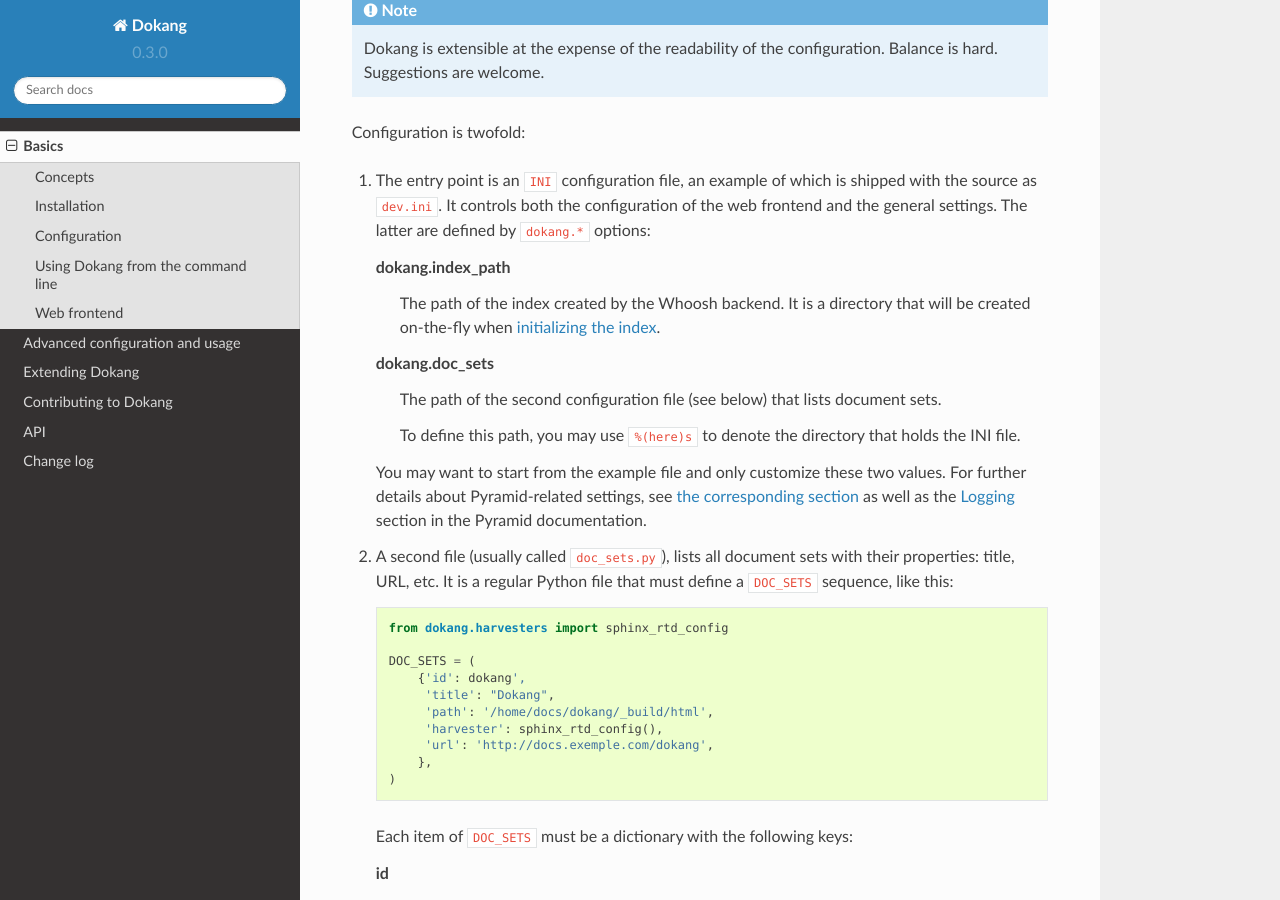
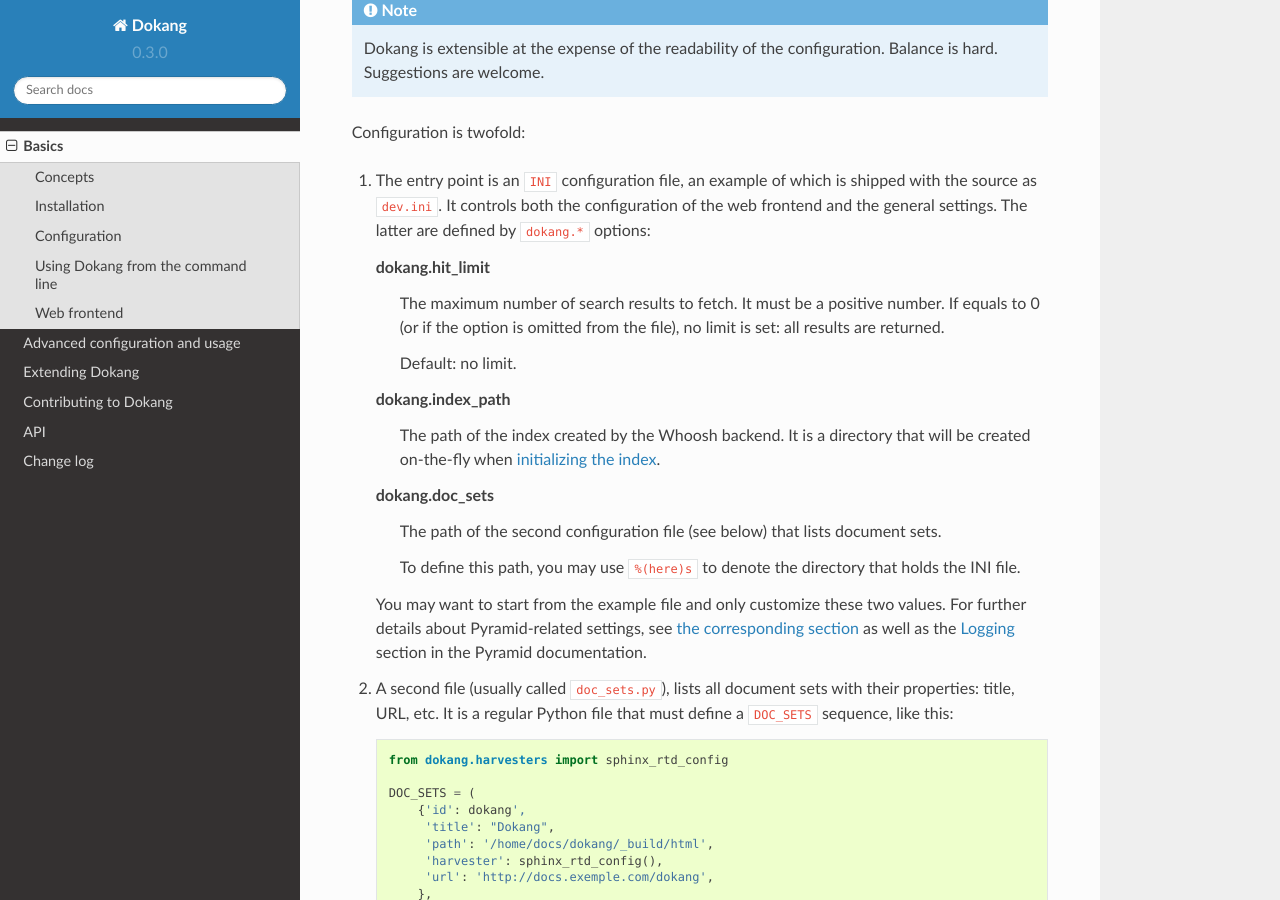
Before and after one commit to Polyconseil/dokang, a Sphinx documentation site: the page built from docs/basics.rst, in a window 1280 px wide and 900 px high, scrolled down 598 px. Built offline with Sphinx 7.4.7 and the Read the Docs theme 2.0.0, drawn with Linux system fonts in a browser that asks for light colours.

Commit message:
Add hit limit.

```diff
--- a/docs/basics.rst
+++ b/docs/basics.rst
@@ -41,6 +41,13 @@
    which is shipped with the source as ``dev.ini``. It controls both
    the configuration of the web frontend and the general settings. The
    latter are defined by ``dokang.*`` options:
+
+   dokang.hit_limit
+       The maximum number of search results to fetch. It must be a
+       positive number. If equals to 0 (or if the option is omitted
+       from the file), no limit is set: all results are returned.
+
+       Default: no limit.
 
    dokang.index_path
        The path of the index created by the Whoosh backend. It is a
```
Also changed, not shown: CHANGES.txt (+8 -0 lines), 2 other files.
